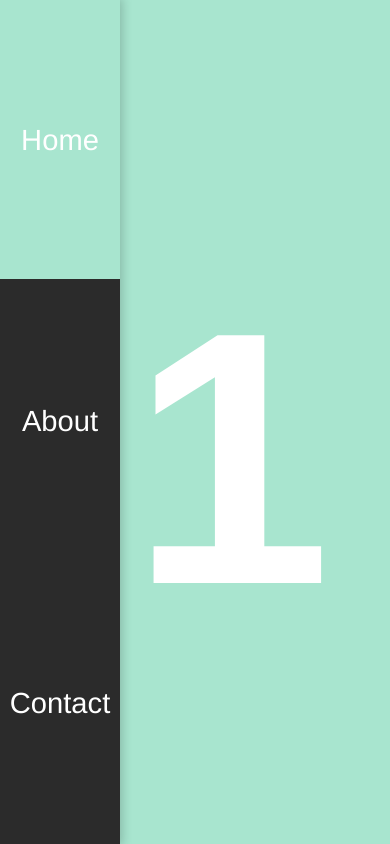
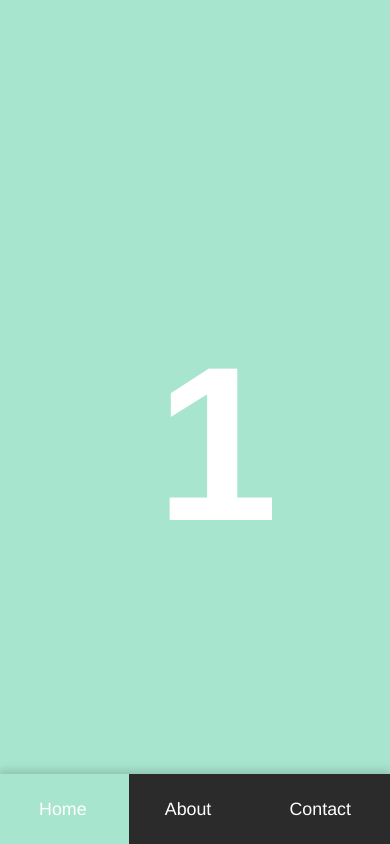
Before and after one commit to JeppeGustafsson/web-animations-demo, a plain HTML site: page index.html in a window 390 px wide. Drawn offline with Linux system fonts and the light colour scheme.

Commit message:
mobile layout

```diff
--- a/src/tabs.js
+++ b/src/tabs.js
@@ -23,8 +23,12 @@ function toggleActiveTab(event) {
     midpage.classList.remove('active');
     lastpage.classList.remove('active');
 
-    colorBlock.style.top = '0';
     colorBlock.style.backgroundColor = '#A8E5CF';
+    if (window.innerWidth < 720) {
+      colorBlock.style.left = '0';
+    } else {
+      colorBlock.style.top = '0';
+    }
   }
   if (
     event.target.innerText === midpage.id &&
@@ -34,8 +38,12 @@ function toggleActiveTab(event) {
     midpage.classList.add('active');
     lastpage.classList.remove('active');
 
-    colorBlock.style.top = '33%';
     colorBlock.style.backgroundColor = '#FFD3B6';
+    if (window.innerWidth < 720) {
+      colorBlock.style.left = '33%';
+    } else {
+      colorBlock.style.top = '33%';
+    }
   }
   if (
     event.target.innerText === lastpage.id &&
@@ -45,7 +53,11 @@ function toggleActiveTab(event) {
     midpage.classList.remove('active');
     lastpage.classList.add('active');
 
-    colorBlock.style.top = '68%';
     colorBlock.style.backgroundColor = '#FF8B94';
+    if (window.innerWidth < 720) {
+      colorBlock.style.left = '68%';
+    } else {
+      colorBlock.style.top = '68%';
+    }
   }
 }
--- a/styles/menu.css
+++ b/styles/menu.css
@@ -9,6 +9,7 @@
 .menu {
     list-style-type: none;
     margin-top: 0;
+    margin-bottom: 0;
     padding-left: 0;
     height: 100vh;
     display: flex;
@@ -33,6 +34,7 @@
 
 .menu li p {
     z-index: 5;
+    margin: 0;
 }
 
 .color {
@@ -45,3 +47,27 @@
     z-index: 4;
     pointer-events: none;
 }
+
+@media screen and (max-width: 720px) {
+    .header {
+        top: unset;
+        bottom: 0;
+    }
+
+    .menu {
+        flex-direction: row;
+        height: 70px;
+        width: 100%;
+    }
+
+    .menu li {
+        padding: 0;
+    }
+
+    .color {
+        top: unset;
+        bottom: 0;
+        width: 33%;
+        height: 70px;
+    }
+}
--- a/styles/misc.css
+++ b/styles/misc.css
@@ -43,7 +43,7 @@ li {
 
 @media screen and (max-width: 720px) {
     html {
-        font-size: 18px;
+        font-size: 11px;
     }
 }
 
```
